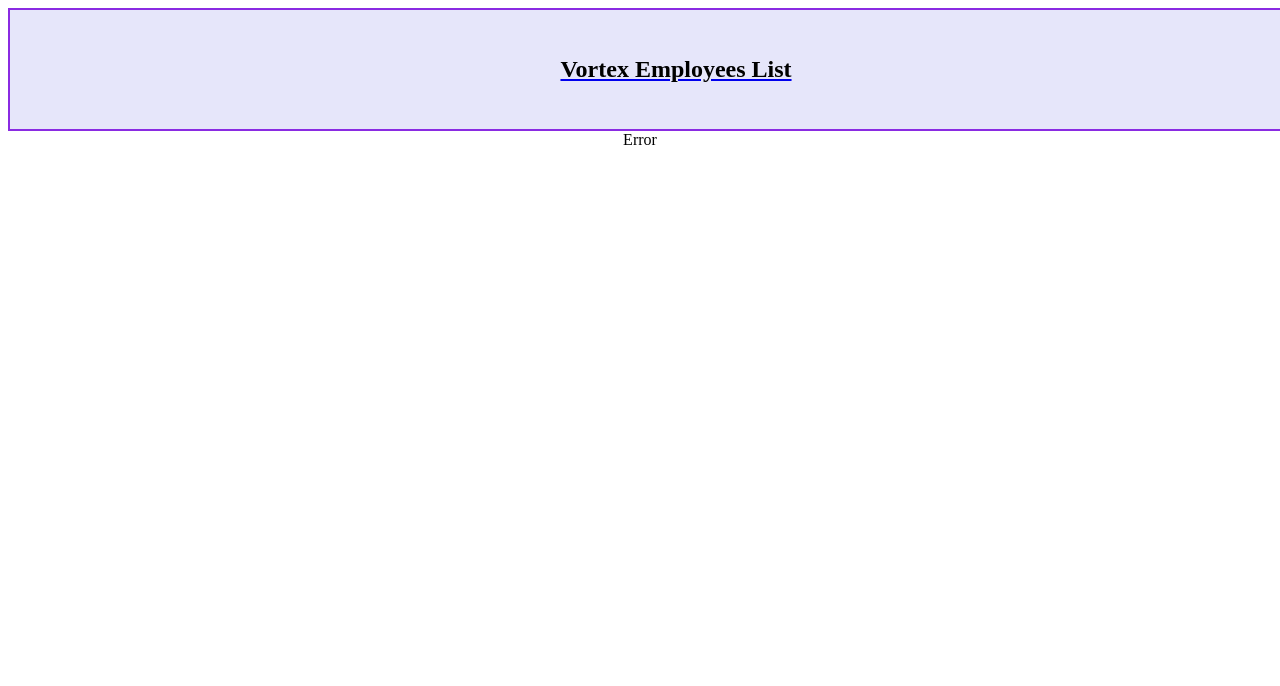
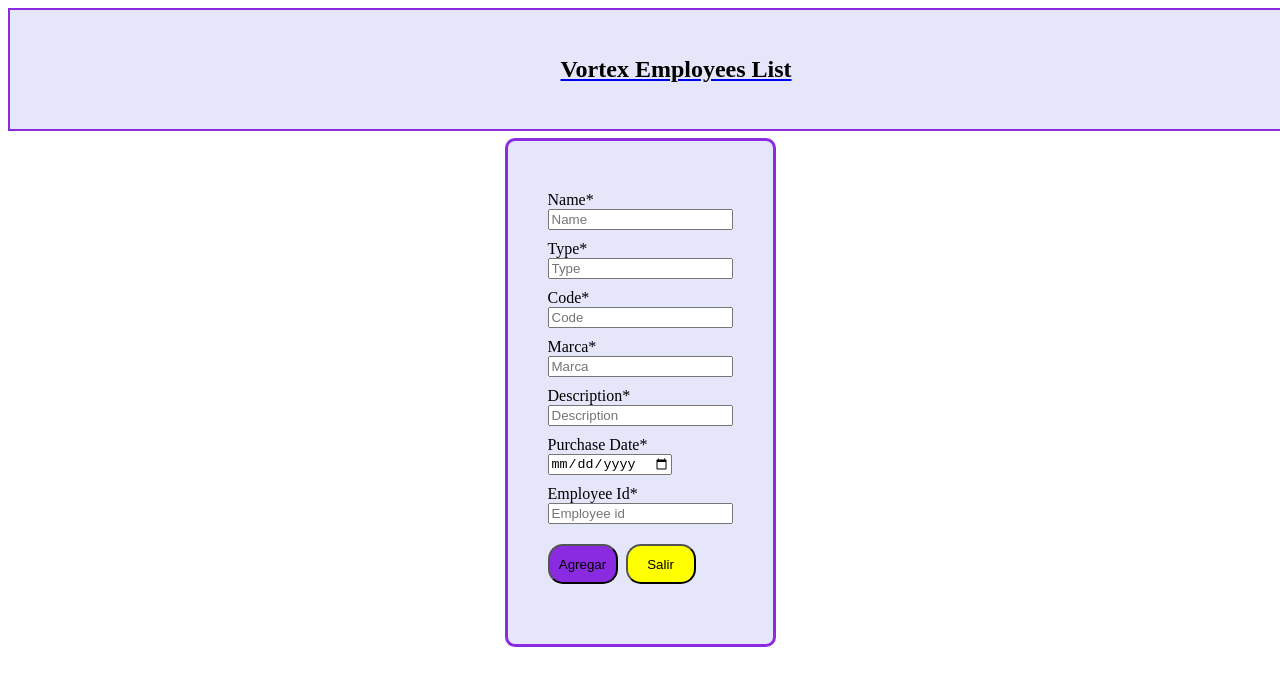
Before and after one commit to juanlujan22/app_fullstack_gestion_empleados_y_activos, a React (Vite) app: page /create-asset in a window 1280 px wide. Before the commit this address led to /. Shown: the top 686 px of the page. Built offline with nearby package versions, Linux system fonts and the light colour scheme; no server answers.

Commit message:
Crear Asset

```diff
--- a/src/App.jsx
+++ b/src/App.jsx
@@ -4,6 +4,7 @@
 import EmployeesListContainer from "./components/EmployeesListContainer";
 import EmployeeDetail from "./pages/Employee/EmployeeDetail";
 import EmployeeForm from "./pages/Employee/EmployeeForm";
+import AssetForm from "./pages/Asset/AssetForm";
 import "./App.css";
 
 function App() {
@@ -15,6 +16,7 @@
           <Route path="/" element={<EmployeesListContainer />} />
           <Route path="/detail/:id" element={<EmployeeDetail />} />
           <Route path="/create-employee" element={<EmployeeForm />} />
+          <Route path="/create-asset" element={<AssetForm />} />
           <Route path="/edit/:id" element={<EmployeeForm />} />
           <Route path="*" element={<Navigate to="/" />} />
         </Routes>
--- a/src/components/Asset/AssetsListContainer.jsx
+++ b/src/components/Asset/AssetsListContainer.jsx
@@ -1,5 +1,10 @@
 import { useGetAssetsQuery, useDeleteAssetMutation } from "../../api/employeesApi";
+import {getAssets} from "../../features/assetSlice"
+import { useEffect } from "react";
+import { useDispatch } from "react-redux";
+import { NavLink } from "react-router-dom";
 import {
+  Button,
   IconButton,
   Table,
   Thead,
@@ -13,8 +18,17 @@
 import { DeleteIcon, EditIcon, Search2Icon } from "@chakra-ui/icons";
 const AssetListContainer = () => {
   //hook de apiSlice que le extraigo los estados que obtenemos al momento de solicitar datos, en la propiedad "data", respuesta de error o propiedad"isError" boolean, propiedad "isLoading" boolean para saber si esta cargando la consulta, propierar "error" que devuelve el error
-  const { data, isError, isLoading, error } = useGetAssetsQuery();
+  const { data, isError, isLoading, error, isSuccess } = useGetAssetsQuery();
   const [deleteAsset] = useDeleteAssetMutation()
+  const dispatch = useDispatch()
+
+
+  useEffect(() => {
+    if (isSuccess) {
+      dispatch(getAssets(data))
+    }
+  }, [data]);
+
   if (isLoading)
     return (
       <div>
@@ -30,12 +44,21 @@
       alert(`the Asset was removed!!`)
     }
   };
+  const AddAssetButton = () => (
+    <NavLink to={"/create-asset"}>
+      <Button borderRadius={10} bg="blueviolet" w={100} p="20" m="20">
+        Add Asset
+      </Button>
+    </NavLink>
+  );
+
 
 const handleView = ()=>{}
 
   return (
     <>
       <Center> <h3> Asset List </h3> </Center>
+      <Center>  <AddAssetButton />  </Center>
       {data.data.length === 0
       ? (<Box display="flex" justifyContent="center">
           <h2> No Hay Assets Disponibles </h2>
@@ -45,14 +68,14 @@
           <Table>
             <Thead>
               <Tr bg="lavender">
-                <Th>Employee Id</Th>
-                <Th>Asset Id</Th>
-                <Th>name</Th>
-                <Th>type</Th>
-                <Th>marca</Th>
-                <Th isNumeric>code</Th>
-                <Th>purchase_date</Th>
-                <Th>description</Th>
+                <Th>Name</Th>
+                <Th>Type</Th>
+                <Th >Code</Th>
+                <Th>Marca</Th>
+                <Th>Description</Th>
+                <Th>Purchase Date</Th>
+                <Th>Employee id</Th>
+                <Th>Asset id</Th>
                 <Th>ACTIONS</Th>
               </Tr>
             </Thead>
--- a/src/features/assetSlice.js
+++ b/src/features/assetSlice.js
@@ -6,6 +6,11 @@
   name: "ASSETS",
   initialState,
   reducers: {
+    getAssets: (state, action) => {
+      // filtro para assets repetidos
+      const newAssets = action.payload.data.filter(asset => !state.some(existingAsset => existingAsset.asset_id === asset.asset_id));
+      state.push(...newAssets);
+    },
     addAssets: (state, action) => {
       return [...state, action.payload];
     },
@@ -35,7 +40,7 @@
   },
 });
 
-export const { addAssets, editEmploye } =
+export const { getAssets, addAssets, editEmploye } =
 assetSlice.actions;
 
 export default assetSlice.reducer;
--- a/src/features/employeeSlice.js
+++ b/src/features/employeeSlice.js
@@ -12,7 +12,6 @@
         some(existingEmployee => existingEmployee.employee_id === employee.employee_id));
       state.push(...newEmployees);
     },
-
     editEmploye: (state, action) => {
       const {
         first_name,
--- /dev/null
+++ b/src/pages/Asset/AssetForm.jsx
@@ -0,0 +1,159 @@
+import { useState, useEffect } from "react";
+import { useSelector } from "react-redux";
+import { useParams } from "react-router-dom";
+import { useNavigate } from "react-router-dom";
+import {useCreateAssetMutation, useUpdateAssetMutation} from '../../api/employeesApi'
+import {
+  FormControl,
+  FormLabel,
+  Input,
+  Button,
+  VStack,
+  HStack,
+} from "@chakra-ui/react";
+const AssetForm = () => {
+
+  const navigate = useNavigate();
+  const params = useParams();
+  const [updateAsset] = useUpdateAssetMutation()
+  const [createAsset] = useCreateAssetMutation()
+
+  const assetList = useSelector((state) => state.assets);
+
+  const [asset, setAsset] = useState( {
+    name: "",
+    type: "",
+    code: "",
+    marca: "",
+    description: "",
+    purchase_date: "",
+    employee_id:"",
+  });
+
+  useEffect(() => {
+    if (params.id) {
+      setAsset(assetList.find((asset) => asset.asset_id === params.id));
+    }
+  }, []);
+
+
+  const handleChange = (e) => {
+    setAsset({ ...asset, [e.target.name]: e.target.value });
+  };
+
+  const handleSubmit = (e) => {
+    e.preventDefault();
+    if (!asset.name || !asset.type || !asset.code || !asset.marca || !asset.description || !asset.purchase_date) {
+        alert("Los campos requeridos deben ser completados");
+        return;
+      }
+
+    if (params.id) {
+        updateAsset(asset);
+        alert("Asset edited successfully!!");
+        navigate("/");
+    } else {
+        createAsset(asset)
+        alert("Asset added successfully!!");
+        navigate("/");
+    }
+  };
+  const handleCancel = () => {
+    navigate("/");
+  };
+
+  return (
+    <>
+      <VStack p={7} justifyContent="center">
+        <FormControl
+          borderRadius={10}
+          isRequired
+          bgColor="lavender"
+          border="solid blueviolet"
+          p={40}
+        >
+          <form onSubmit={handleSubmit}>
+            <FormLabel mt={10}>Name</FormLabel>
+            <Input
+              placeholder="Name"
+              onChange={handleChange}
+              type="text"
+              value={asset.name}
+              name="name"
+            />
+            <FormLabel mt={10}>Type</FormLabel>
+            <Input
+              placeholder="Type"
+              onChange={handleChange}
+              type="text"
+              value={asset.type}
+              name="type"
+            />
+            <FormLabel mt={10}>Code</FormLabel>
+            <Input
+              placeholder="Code"
+              onChange={handleChange}
+              type="number"
+              value={asset.code}
+              name="code"
+            />
+            <FormLabel mt={10}>Marca</FormLabel>
+            <Input
+              placeholder="Marca"
+              onChange={handleChange}
+              type="text"
+              value={asset.marca}
+              name="marca"
+            />
+            <FormLabel mt={10}>Description</FormLabel>
+            <Input
+              placeholder="Description"
+              onChange={handleChange}
+              type="text"
+              value={asset.description}
+              name="description"
+            />
+            <FormLabel mt={10}>Purchase Date</FormLabel>
+            <Input
+              placeholder="Purchase Date"
+              onChange={handleChange}
+              type="date"
+              value={asset.purchase_date}
+              name="purchase_date"
+            />
+            <FormLabel mt={10}>Employee Id</FormLabel>
+            <Input
+              placeholder="Employee id"
+              onChange={handleChange}
+              type="number"
+              value={asset.employee_id}
+              name="employee_id"
+            />
+            <HStack mt={20}>
+              <Button
+                borderRadius={15}
+                h={40}
+                w={70}
+                bg="blueviolet"
+                type="submit"
+              >
+                Agregar
+              </Button>
+              <Button
+                borderRadius={15}
+                h={40}
+                w={70}
+                bg="yellow"
+                onClick={handleCancel}
+              >
+                Salir
+              </Button>
+            </HStack>
+            <HStack mt={20}></HStack>
+          </form>
+        </FormControl>
+      </VStack>
+    </>
+  );
+};
+export default AssetForm;
```
Also changed, not shown: src/api/employeesApi.js (line endings or trailing spaces).
